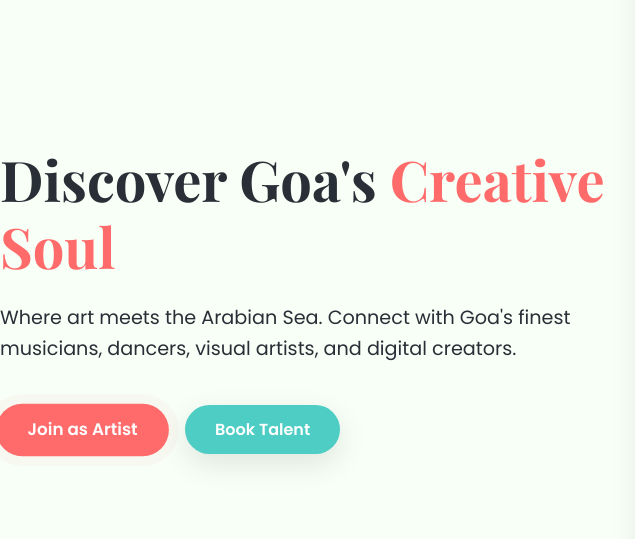
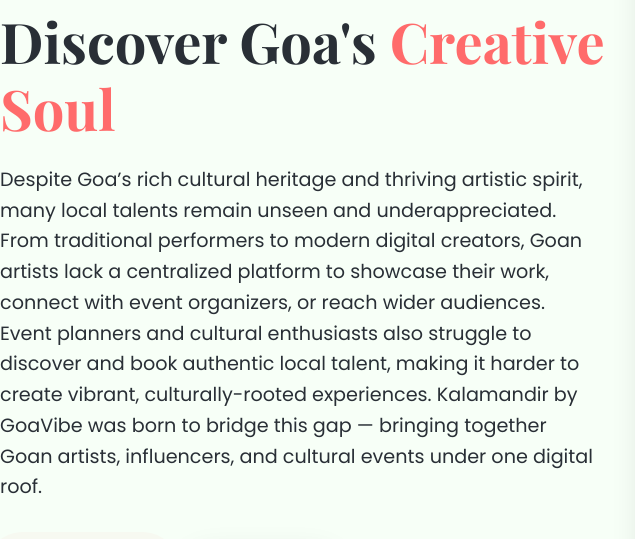
Before and after one commit to durgesh3113/Kala-mandir, a plain HTML site: page index.html in a window 1280 px wide. Shown: the part 828-1367 px from the top of the page, 0-635 px from the left. Drawn offline with nearby package versions, Linux system fonts and the light colour scheme.

Commit message:
bio change commit

```diff
--- a/index.html
+++ b/index.html
@@ -38,7 +38,8 @@
     <section class="hero" id="home">
         <div class="hero-content">
             <h1>Discover Goa's <span>Creative Soul</span></h1>
-            <p class="subtitle">Where art meets the Arabian Sea. Connect with Goa's finest musicians, dancers, visual artists, and digital creators.</p>
+            <p class="subtitle">Despite Goa’s rich cultural heritage and thriving artistic spirit, many local talents remain unseen and underappreciated. From traditional performers to modern digital creators, Goan artists lack a centralized platform to showcase their work, connect with event organizers, or reach wider audiences. Event planners and cultural enthusiasts also struggle to discover and book authentic local talent, making it harder to create vibrant, culturally-rooted experiences.
+                         Kalamandir by GoaVibe was born to bridge this gap — bringing together Goan artists, influencers, and cultural events under one digital roof.</p>
             <div class="cta-buttons">
                 <a href="#join" class="btn btn-primary pulse">Join as Artist</a>
                 <a href="#book" class="btn btn-secondary">Book Talent</a>
```
